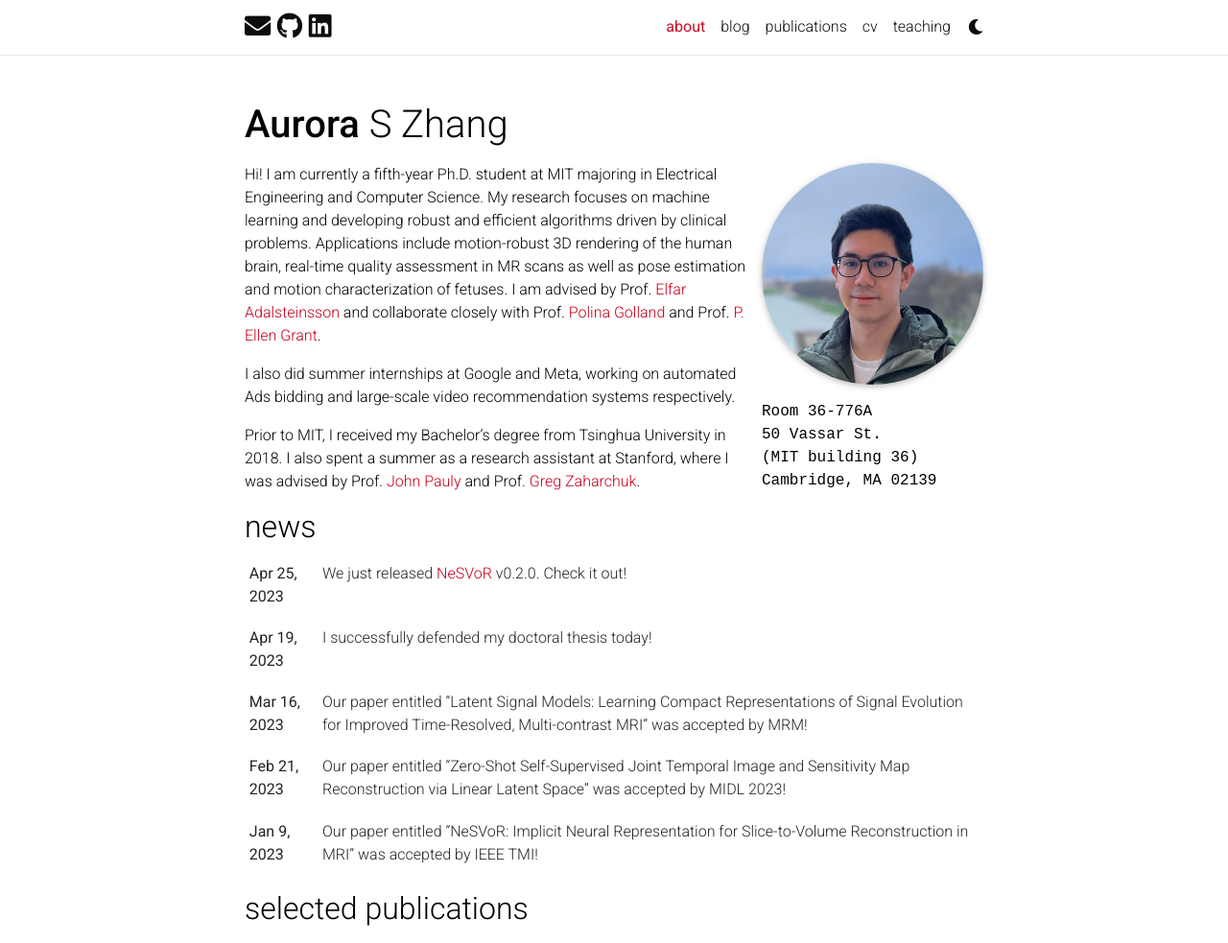
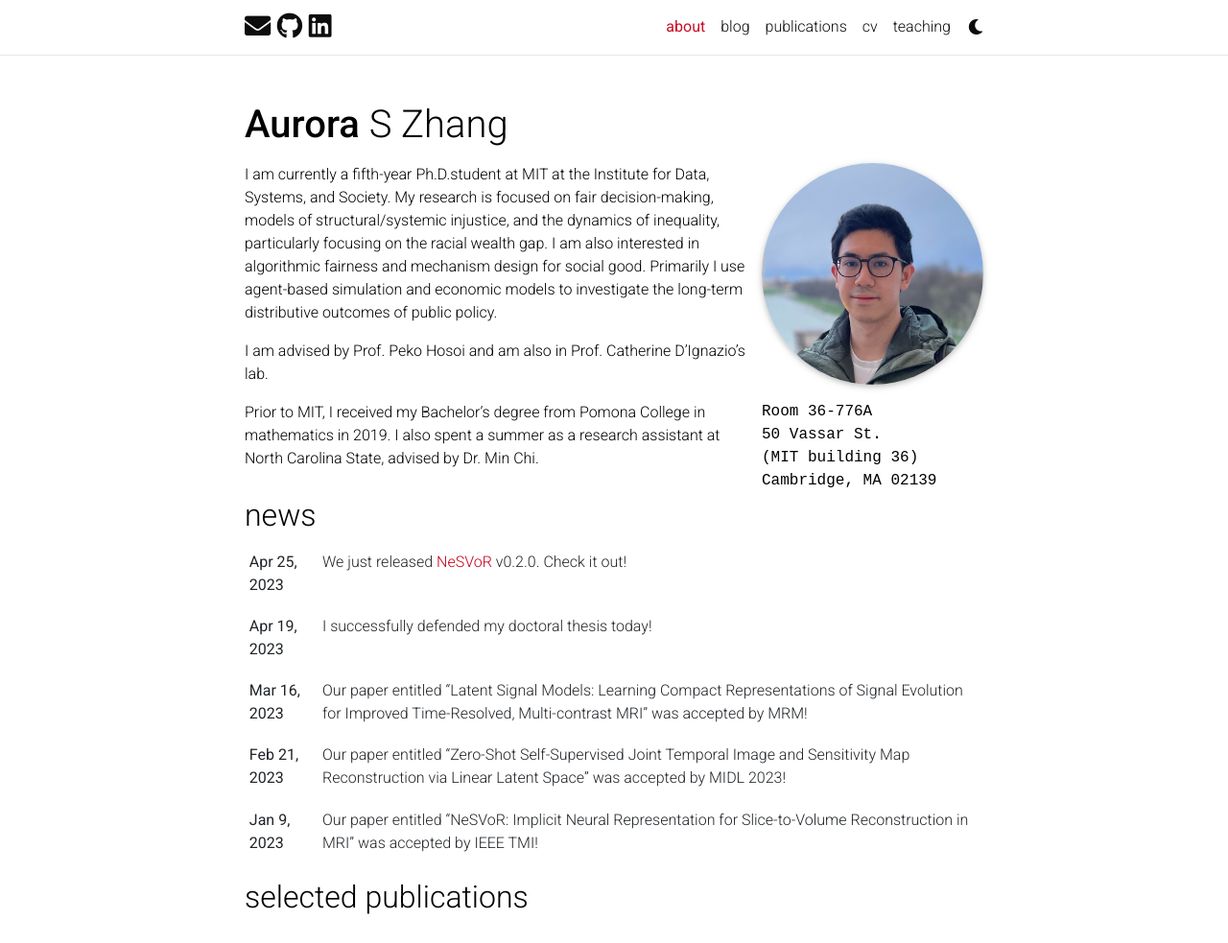
Before and after one commit to aurozhang/aurozhang.github.io, a Jekyll site: the page built from _pages/about.md, in a window 1280 px wide and 1265 px high, cut to the strip 0-983 px from the top of the window. Shown: the whole strip at 96% size. Built offline with Jekyll 4.4.1, drawn with Linux system fonts in a browser that asks for light colours; full-size pictures stand in for the smaller copies a plugin makes; comment, search, counter and statistics services are not loaded; a style sheet for code colours, icons or effects is not loaded.

Commit message:
Update about.md

```diff
--- a/_pages/about.md
+++ b/_pages/about.md
@@ -20,14 +20,11 @@ selected_papers: true # includes a list of papers marked as "selected={true}"
 social: true  # includes social icons at the bottom of the page
 ---
 
-Hi! I am currently a fifth-year Ph.D. student at MIT majoring in Electrical Engineering and Computer Science.
-My research focuses on machine learning and developing robust and efficient algorithms driven by clinical problems.
-Applications include motion-robust 3D rendering of the human brain, real-time quality assessment in MR scans as well as pose estimation and motion characterization of fetuses.
-I am advised by Prof. [Elfar Adalsteinsson](https://www.rle.mit.edu/people/directory/elfar-adalsteinsson/) and collaborate closely with Prof. [Polina Golland](https://people.csail.mit.edu/polina/) and Prof. [P. Ellen Grant](https://scholar.google.com/citations?user=W4dqZ7EAAAAJ).
+I am currently a fifth-year Ph.D.student at MIT at the Institute for Data, Systems, and Society. My research is focused on fair decision-making, models of structural/systemic injustice, and the dynamics of inequality, particularly focusing on the racial wealth gap. I am also interested in algorithmic fairness and mechanism design for social good. Primarily I use agent-based simulation and economic models to investigate the long-term distributive outcomes of public policy.
 
-I also did summer internships at Google and Meta, working on automated Ads bidding and large-scale video recommendation systems respectively.
+I am advised by Prof. Peko Hosoi and am also in Prof. Catherine D'Ignazio's lab.
 
-Prior to MIT, I received my Bachelor's degree from Tsinghua University in 2018. I also spent a summer as a research assistant at Stanford, where I was advised by Prof. [John Pauly](https://web.stanford.edu/~pauly/) and Prof. [Greg Zaharchuk](https://profiles.stanford.edu/greg-zaharchuk).
+Prior to MIT, I received my Bachelor's degree from Pomona College in mathematics in 2019. I also spent a summer as a research assistant at North Carolina State, advised by Dr. Min Chi.
 
 <!--
 Write your biography here. Tell the world about yourself. Link to your favorite [subreddit](http://reddit.com). You can put a picture in, too. The code is already in, just name your picture `prof_pic.jpg` and put it in the `img/` folder.test
```
